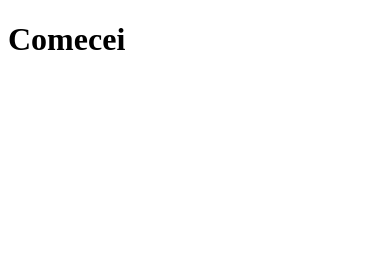
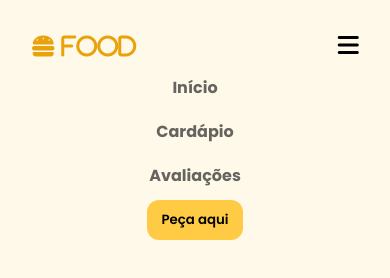
Before and after one commit to wesleydearaujoteixeira/restaurante, a plain HTML site: page index.html in a window 390 px wide. Drawn offline with Linux system fonts and the light colour scheme.

Commit message:
include js file and navbar made

```diff
--- a/index.html
+++ b/index.html
@@ -4,8 +4,65 @@
     <meta charset="UTF-8">
     <meta name="viewport" content="width=device-width, initial-scale=1.0">
     <title> Restaurante </title>
+    <link rel="stylesheet" href="https://cdnjs.cloudflare.com/ajax/libs/font-awesome/6.5.2/css/all.min.css" integrity="sha512-SnH5WK+bZxgPHs44uWIX+LLJAJ9/2PkPKZ5QiAj6Ta86w+fsb2TkcmfRyVX3pBnMFcV7oQPJkl9QevSCWr3W6A==" crossorigin="anonymous" referrerpolicy="no-referrer" />
+
+    <link rel="stylesheet" href="src/styles/styles.css">
+    <link rel="stylesheet" href="src/styles/header.css">
+
+    <link rel="preconnect" href="https://fonts.googleapis.com">
+    <link rel="preconnect" href="https://fonts.gstatic.com" crossorigin>
+    <link href="https://fonts.googleapis.com/css2?family=Bebas+Neue&family=Montserrat:ital,wght@0,100..900;1,100..900&family=Poppins:ital,wght@0,100;0,200;0,300;0,400;0,500;0,600;0,700;0,800;0,900;1,100;1,200;1,300;1,400;1,500;1,600;1,700;1,800;1,900&display=swap" rel="stylesheet">
+
 </head>
 <body>
-    <h1> Comecei </h1>
+    <header>
+        <nav id="navbar">
+            <i class="fa-solid fa-burger" id="nav_logo"> food </i>
+
+            <ul id="nav_list">
+                <li class="nav-item active">
+                    <a href="#home"> Início </a>
+                </li>
+                <li class="nav-item">
+                    <a href="#cardapio"> Cardápio </a>
+                </li>
+                <li class="nav-item">
+                    <a href="#avaliaçoes"> Avaliações </a>
+                </li>
+            </ul>
+
+            <button class="btn-default">
+                Peça aqui
+            </button>
+
+            <button id="mobile_btn">
+                <i class="fa-solid fa-bars" > </i>
+            </button>
+        </nav>
+
+
+        <div id="mobile_menu">
+
+            <ul>
+                <li class="nav-item">
+                    <a href="#home"> Início </a>
+                </li>
+                <li class="nav-item">
+                    <a href="#cardapio"> Cardápio </a>
+                </li>
+                <li class="nav-item">
+                    <a href="#avaliaçoes"> Avaliações </a>
+                </li>
+            </ul>
+
+            <button class="btn-default">
+                Peça aqui
+            </button>
+
+        </div>
+
+    </header>
+
+    <script src="src/javascript/script.js"> </script>
 </body>
 </html>
--- /dev/null
+++ b/src/javascript/script.js
@@ -0,0 +1,12 @@
+const menu = document.getElementById('mobile_btn');
+const content = document.getElementById('mobile_menu');
+
+const toggleMenu = () => {
+    if(content.style.display == 'flex') {
+        content.style.display = 'none';
+    }else{
+        content.style.display = 'flex';
+    }
+}
+
+menu.addEventListener('click', toggleMenu);
--- /dev/null
+++ b/src/styles/header.css
@@ -0,0 +1,104 @@
+header {
+    width: 100%;
+    padding: 28px 8%;
+}
+
+#navbar {
+    width: 100%;
+    display: flex;
+    align-items: center;
+    justify-content: space-between;
+}
+
+
+#nav_logo {
+    font-size: 24px;
+    color: #e9a209;
+}
+
+#nav_list {
+    display: flex;
+    list-style: none;
+    gap: 2rem;
+}
+
+
+.nav-item a {
+    text-decoration: none;
+    color: #1d1d1dad;
+    font-weight: 700;
+}
+
+.nav-item.active  a {
+    color: #1d1d1d;
+    border-bottom: 2px solid #ffe100;
+
+}
+
+.btn-default {
+    border: none;
+    display: flex;
+    align-items: center;
+    justify-content: center;
+    background-color: #ffcb45;
+    border-radius: 12px;
+    padding: 10px 14px;
+    font-weight: 600;
+    cursor: pointer;
+    transition: .3s ease;
+}
+
+.btn-default:hover {
+    background-color: #f8d472;
+}
+
+
+#mobile_btn {
+    display: none;
+}
+
+#mobile_menu {
+    display: none;
+}
+
+@media screen and (max-width: 1170px) {
+    #mobile_btn{
+        display: block;
+    }
+
+    #nav_list,
+    #navbar .btn-default {
+        display: none;
+
+    }
+
+    #mobile_btn {
+        display: block;
+        border: none;
+        background-color: transparent;
+        font-size: 1.5rem;
+        cursor: pointer;
+
+    }
+
+    #mobile_menu {
+        display: flex;
+        justify-content: center;
+        flex-direction: column;
+        align-items: center;
+    }
+
+
+    ul {
+        display: flex;
+        flex-direction: column;
+        gap: 1.2rem;
+        margin: 12px 0px;
+
+    }
+
+    ul > li {
+        list-style: none;
+        text-align: center;
+    }
+}
--- /dev/null
+++ b/src/styles/styles.css
@@ -0,0 +1,10 @@
+* {
+    margin: 0;
+    padding: 0;
+    box-sizing: border-box;
+    font-family: 'Poppins', sans-serif;
+}
+
+body {
+    background-color: #fff9ea;
+}
```
